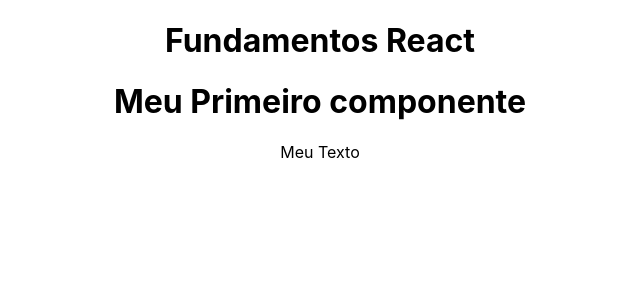
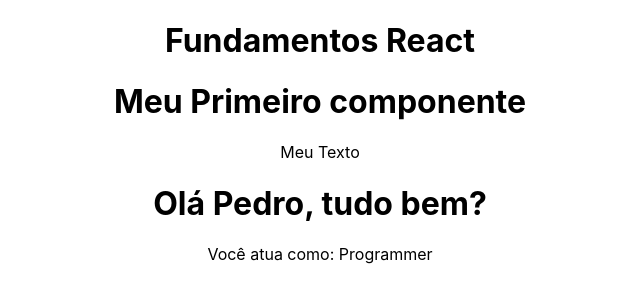
Before and after one commit to PedrooSilvaa/course-react-js, a React (Create React App) app in the folder 2-FUNDAMENTOS/fundamentos/: page / in a window 1280 px wide. Shown: the top 302 px of the page, without its empty margins (320-960 px from the left). Built offline with nearby package versions, Linux system fonts and the light colour scheme.

Commit message:
feat: class on templates expressions

```diff
--- a/2-FUNDAMENTOS/fundamentos/src/App.js
+++ b/2-FUNDAMENTOS/fundamentos/src/App.js
@@ -1,4 +1,5 @@
 import FirstComponent from './components/FirstComponents';
+import TemplateExpression from './components/TemplateExpressions';
 import './App.css';
 
 function App() {
@@ -6,6 +7,7 @@
     <div className="App">
       <h1>Fundamentos React</h1>
       <FirstComponent/>
+      <TemplateExpression/>
     </div>
   );
 }
--- /dev/null
+++ b/2-FUNDAMENTOS/fundamentos/src/components/TemplateExpressions.js
@@ -0,0 +1,18 @@
+const TemplateExpression = () => {
+
+    const name = "Pedro";
+    const data = {
+        job: "Programmer",
+        age: 20
+    };
+
+    return (
+        <div>
+            {/* Para adicionar java script bata colocar entre chave '{javascript}' */}
+            <h1>Olá {name}, tudo bem?</h1>
+            <p>Você atua como: {data.job}</p>
+        </div>
+    );
+};
+
+export default TemplateExpression;
```
